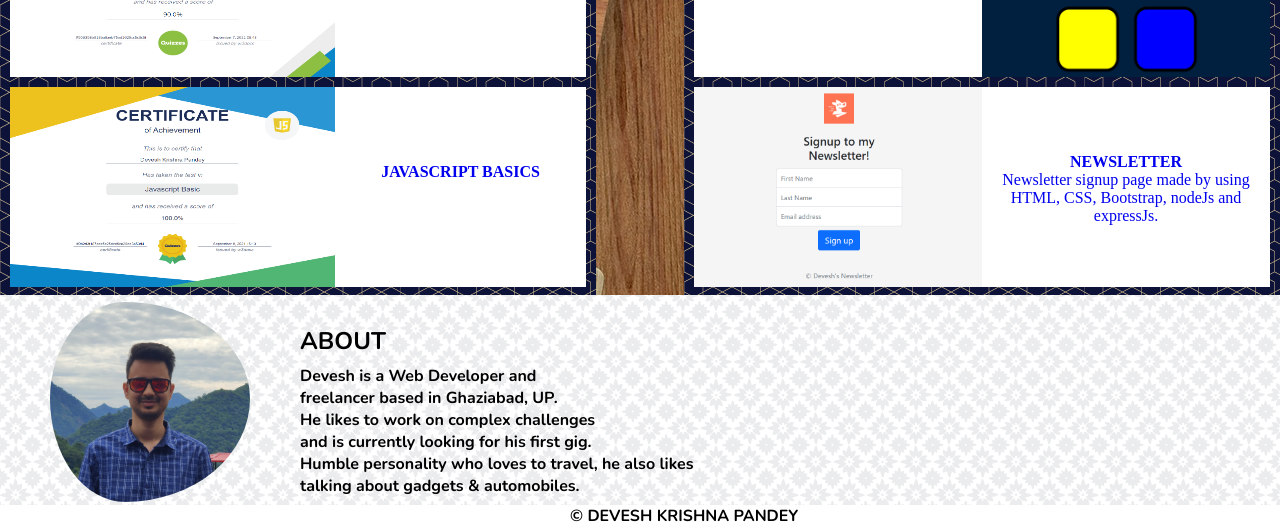
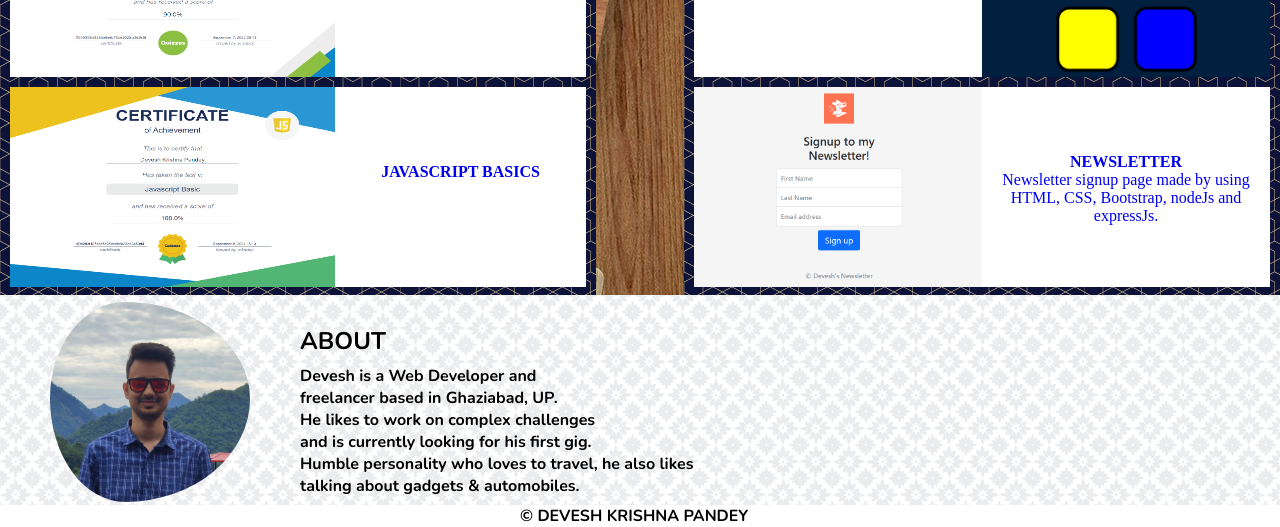
Before and after one commit to deveshPandey96/portfolio2.0, a plain HTML site: page index.html in a window 1280 px wide. Shown: the part 1751-2278 px from the top of the page. Drawn offline with nearby package versions, Linux system fonts and the light colour scheme.

Commit message:
Update styles.css

```diff
--- a/css/styles.css
+++ b/css/styles.css
@@ -290,5 +290,5 @@ top: 2090px;
   font-family: 'Nunito', sans-serif;
   position: absolute;
   top: 2240px;
-  left: 570px;
+  left: 520px;
 }
```
